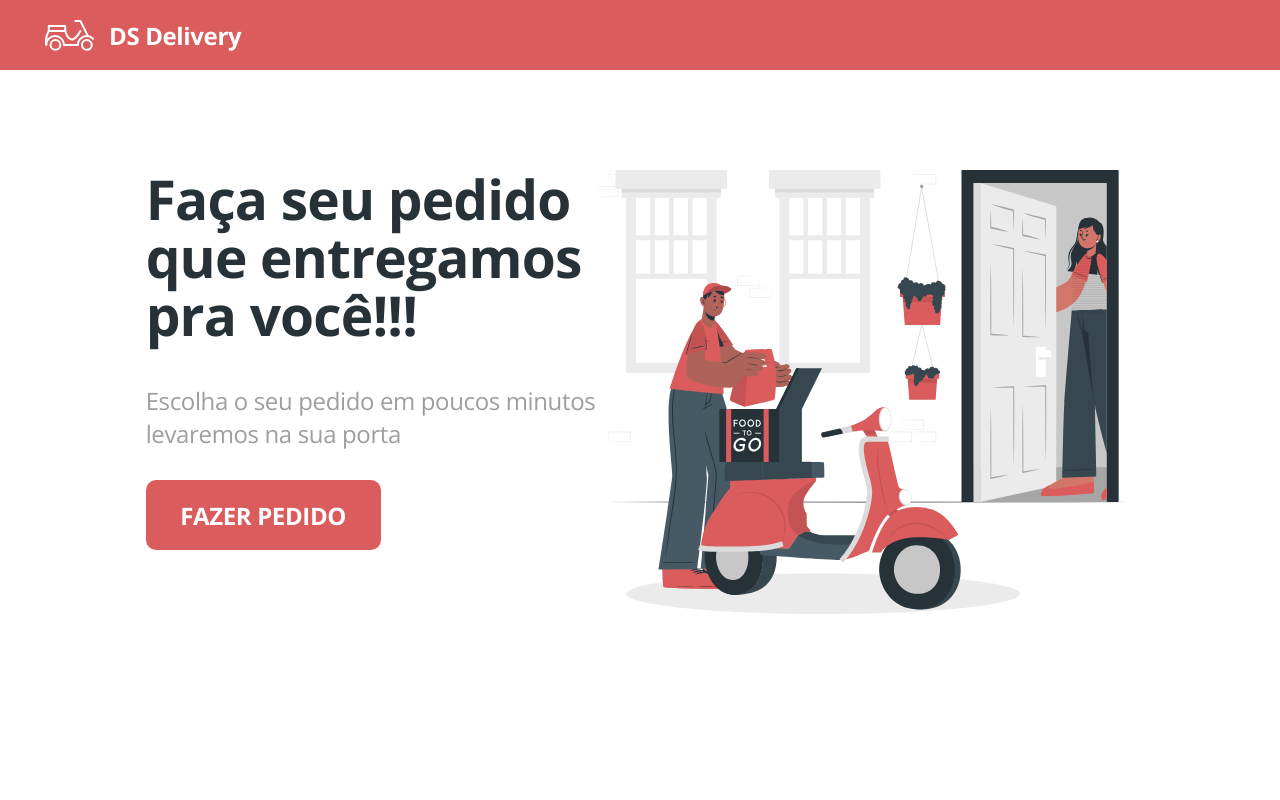
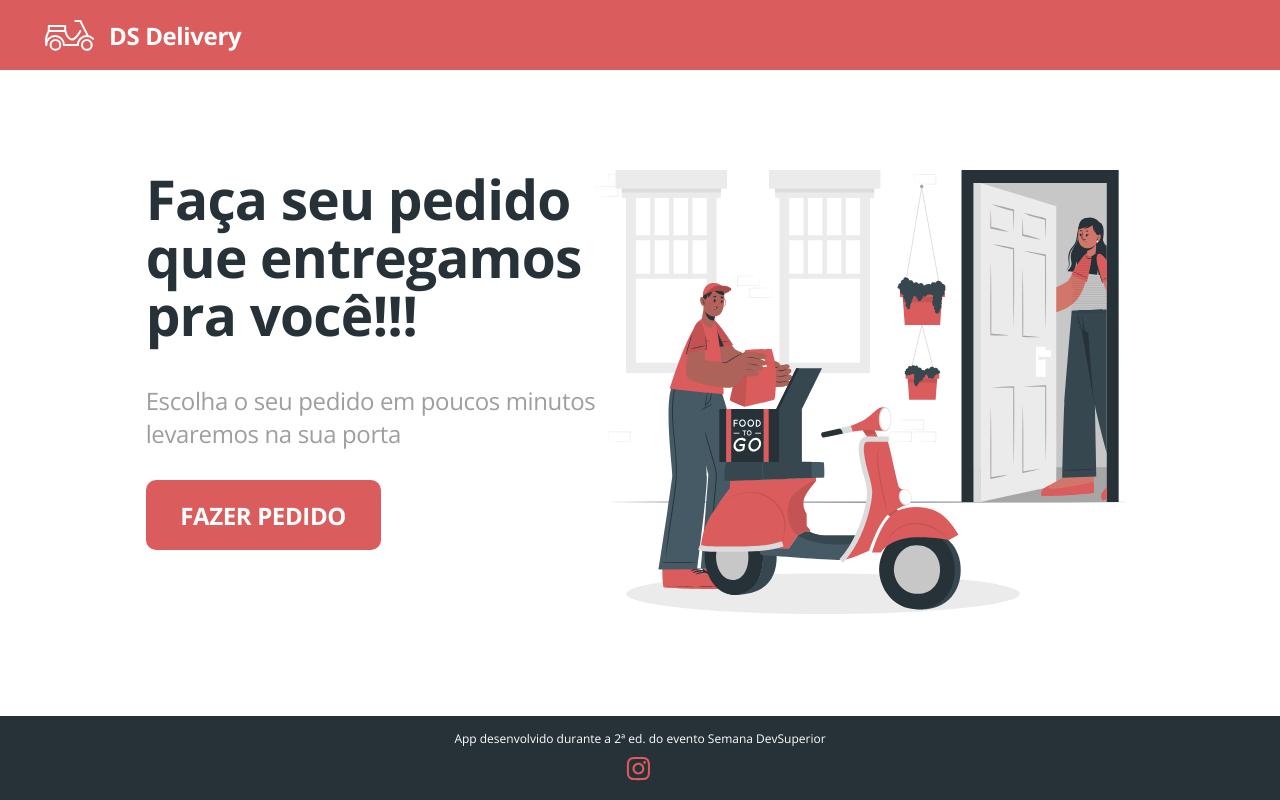
Before and after one commit to carlosegermano/dsdeliver-sds2, a React (Create React App) app in the folder front-web/: page / in a window 1280 px wide. Built offline with nearby package versions, Linux system fonts and the light colour scheme.

Commit message:
Add Footer

```diff
--- /dev/null
+++ b/front-web/src/Footer/index.tsx
@@ -0,0 +1,18 @@
+import './styles.css'
+import {ReactComponent as Logo} from './logo.svg'
+import {ReactComponent as Instagram} from './instagram.svg'
+
+function Footer() {
+    return (
+        <footer className="main-footer">
+            App desenvolvido durante a 2ª ed. do evento Semana DevSuperior
+            <div className="footer-icon">
+                <a href="https://www.instagram.com/devsuperior.ig/">
+                    <Instagram />
+                </a>
+            </div>
+        </footer>
+    )
+}
+
+export default Footer;
--- /dev/null
+++ b/front-web/src/Footer/styles.css
@@ -0,0 +1,20 @@
+.main-footer {
+    padding-top: 15px;
+    padding-bottom: 15px;
+    background-color: var(--dark-color);
+    font-weight: normal;
+    font-size: 12px;
+    line-height: 16px;
+    text-align: center;
+    color: #FFF;
+  }
+
+  .footer-icon {
+    margin-top: 10px;
+    display: flex;
+    justify-content: center;
+  }
+
+  .footer-icon > * {
+    margin-right: 5px;
+  }
--- a/front-web/src/Home/index.tsx
+++ b/front-web/src/Home/index.tsx
@@ -1,8 +1,10 @@
 import './styles.css'
-import {ReactComponent as MainImage} from './main.svg'
+import { ReactComponent as MainImage } from './main.svg'
+import Footer from '../Footer'
 
 function Home() {
     return (
+        <>
             <div className="home-container">
                 <div className="home-content">
                     <div className="home-actions">
@@ -24,6 +26,8 @@
                     </div>
                 </div>
             </div>
+            <Footer />
+        </>
     )
 }
 
```
Also changed, not shown: front-web/src/Footer/instagram.svg (added), 1 other file (tests, documents, lock files or other folders). Lines whose indentation alone changed are shown as unchanged.
